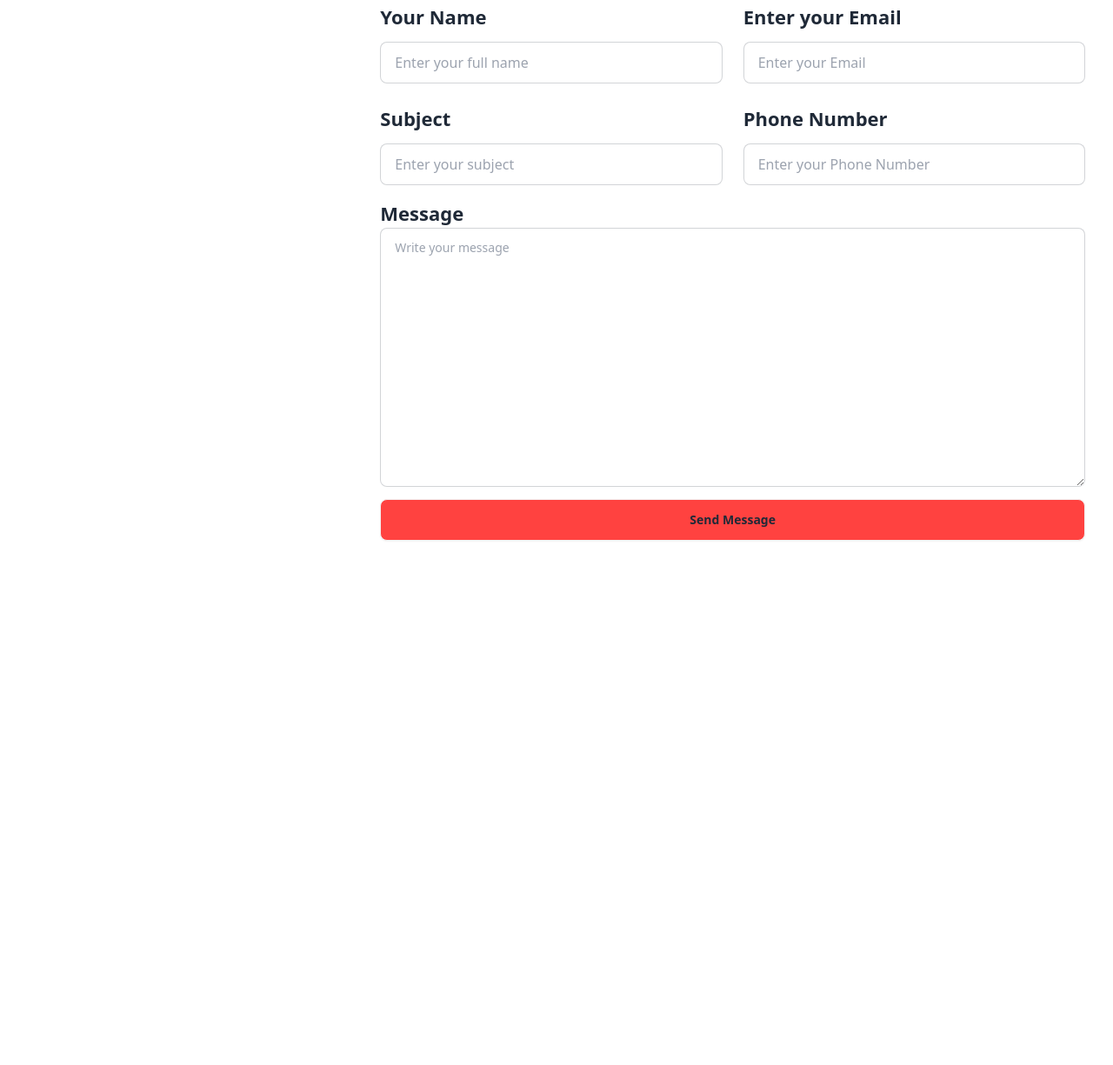
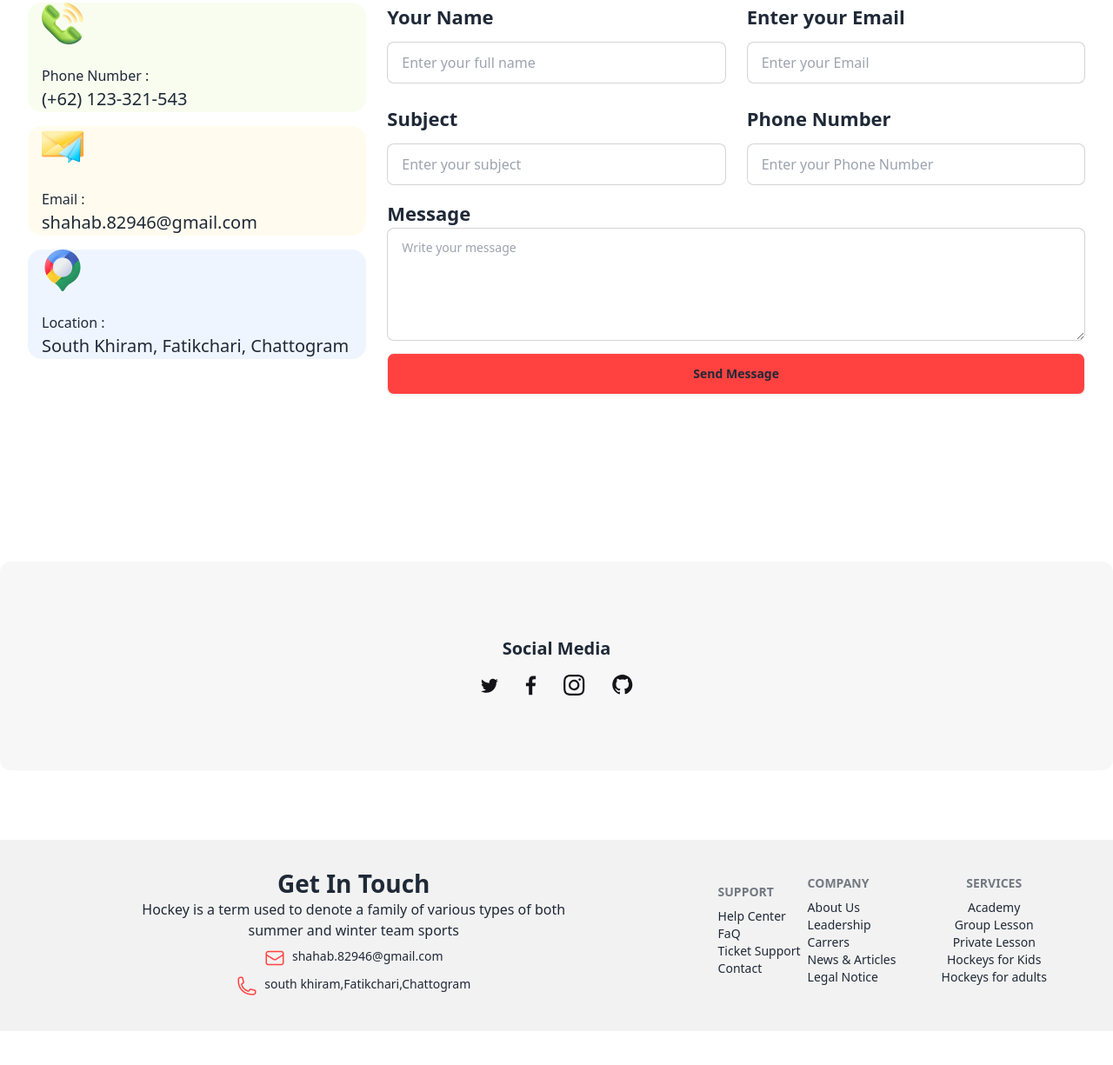
Before and after one commit to shahab-24/Hokey-Club, a plain HTML site: page index.html in a window 1280 px wide. Shown: the part 4136-5361 px from the top of the page at 87% size. Before the commit the page ends 4950 px from the top, so only its background shows below. Drawn offline with nearby package versions, Linux system fonts and the light colour scheme.

Commit message:
added footer

```diff
--- a/index.html
+++ b/index.html
@@ -269,13 +269,34 @@
 </div>
 </section>
 <!-- our new products section ends-->
+
+<!-- get in touch section -->
 <section class="my-48">
-  <div class="container mx-auto px-8">
+  <div class="container mx-auto px-8 gap-6">
     <h1 class="font-extrabold text-center text-5xl mb-4">Get In Touch</h1>
     <p class="text-center w-2/3 text-base font-medium space-y-6 mx-auto">each other by trying to manoeuvre the object of play, either a type of ball or a disk</p>
 
-    <div class="grid grid-cols-1 lg:grid-cols-3 mt-6">
-      <div>
+    <div class="grid grid-cols-1 lg:grid-cols-3 mt-6 gap-6">
+      <div class="flex flex-col">
+        <div class="flex flex-col gap-6 px-4 w-full text-left mb-4" style="border-radius: 16px;
+        background: rgba(188, 237, 109, 0.10);">
+          <img class="w-[48px] h-[48px]" src="Images/Group 1171275317.png" alt="">
+          <p>Phone Number :<br>
+            <span class="font-medium text-[20px]">(+62) 123-321-543</span></p>
+        </div>
+        <div class="flex flex-col gap-6 px-4 w-full text-left mb-4" style="border-radius: 16px;
+        background: rgba(253, 221, 95, 0.10);">
+          <img class="w-[48px] h-[48px]" src="Images/Group 1171275318.png" alt="">
+          <p>Email :<br>
+            <span class="font-medium text-[20px]">shahab.82946@gmail.com</span></p>
+        </div>
+        <div class="flex flex-col gap-6 px-4 w-full text-left mb-4" style="border-radius: 16px;
+        background: rgba(98, 156, 243, 0.10);">
+          <img class="w-[48px] h-[48px]" src="Images/Group 1171275321.png" alt="">
+          <p>Location :<br>
+            <span class="font-medium text-[20px]">South Khiram, Fatikchari, Chattogram</span></p>
+        </div>
+
 
       </div>
       <div class="lg:col-span-2">
@@ -296,22 +317,81 @@
         </div>
         <div class="mt-4">
           <label for="" class="font-bold text-[22px]">Message</label>
-        <textarea class="textarea textarea-bordered w-full" placeholder="Write your message" rows="10"></textarea>
+        <textarea class="textarea textarea-bordered w-full" placeholder="Write your message" rows="4"></textarea>
         </div>
         <button class="btn bg-[#FF4240] mt-2 w-full">Send Message</button>
 
       </div>
-    </div>
-
   </div>
 </section>
+<!-- get in touch sec ends -->
+<section class="my-10">
+  <div class="container mx-auto px-8 gap-6 h-60 flex flex-col justify-center items-center" style="border-radius: 12px;
+  background: rgba(19, 19, 24, 0.03);">
+    <div class="space-y-4">
+      <h3 class="text-xl font-bold text-center">Social Media</h3>
+      <img src="Images/Social.svg" alt="">
+    </div>
+  </div>
+</section>
+  </main>
+
+  <footer class="my-20">
+    <div class="container gap-6 flex justify-around items-center w-[100%] h-full">
+      <footer class="footer p-10 bg-base-200 text-base-content">
+        <aside>
+          <!-- <svg width="50" height="50" viewBox="0 0 24 24" xmlns="http://www.w3.org/2000/svg" fill-rule="evenodd" clip-rule="evenodd" class="fill-current"><path d="M22.672 15.226l-2.432.811.841 2.515c.33 1.019-.209 2.127-1.23 2.456-1.15.325-2.148-.321-2.463-1.226l-.84-2.518-5.013 1.677.84 2.517c.391 1.203-.434 2.542-1.831 2.542-.88 0-1.601-.564-1.86-1.314l-.842-2.516-2.431.809c-1.135.328-2.145-.317-2.463-1.229-.329-1.018.211-2.127 1.231-2.456l2.432-.809-1.621-4.823-2.432.808c-1.355.384-2.558-.59-2.558-1.839 0-.817.509-1.582 1.327-1.846l2.433-.809-.842-2.515c-.33-1.02.211-2.129 1.232-2.458 1.02-.329 2.13.209 2.461 1.229l.842 2.515 5.011-1.677-.839-2.517c-.403-1.238.484-2.553 1.843-2.553.819 0 1.585.509 1.85 1.326l.841 2.517 2.431-.81c1.02-.33 2.131.211 2.461 1.229.332 1.018-.21 2.126-1.23 2.456l-2.433.809 1.622 4.823 2.433-.809c1.242-.401 2.557.484 2.557 1.838 0 .819-.51 1.583-1.328 1.847m-8.992-6.428l-5.01 1.675 1.619 4.828 5.011-1.674-1.62-4.829z"></path></svg> -->
+          <div class="flex flex-col space-y-2 items-center justify-center">
+            <h1 class="text-[28px] font-extrabold text-center">Get In Touch</h1>
+          <p class="text-base text-center font-thin w-2/3">Hockey is a term used to denote a family of various types of both summer and winter team sports</p>
+          <div class="flex gap-2"><img style="width: 24px; height: 24px;" src="Images/Frame.png" alt=""><p>shahab.82946@gmail.com</p></div>
+          <div class="flex gap-2"><img style="width: 24px; height: 24px;"  src="Images/Frame1.png" alt=""><p>south khiram,Fatikchari,Chattogram</p></div>
+          </div>
+        </aside>
+         <div class="flex justify-between items-center lg:flex-row">
+           <div>
+            <nav>
+              <header class="footer-title">Support</header>
+             <ul>
+              <li>Help Center</li>
+              <li>FaQ</li>
+              <li>Ticket Support</li>
+              <li>Contact</li>
+
+             </ul>
+            </nav>
+           </div>
+          <div>
+            <nav>
+              <header class="footer-title">Company</header>
+             <ul>
+              <li>About Us</li>
+              <li>Leadership</li>
+              <li>Carrers</li>
+              <li>News & Articles</li>
+              <li>Legal Notice</li>
+             </ul>
+            </nav>
+          </div>
+         </div>
+        <div class="flex text-center items-center justify-center">
+          <nav>
+            <header class="footer-title">Services</header>
+            <ul>
+              <li>Academy</li>
+              <li>Group Lesson</li>
+              <li>Private Lesson</li>
+              <li>Hockeys for Kids</li>
+              <li>Hockeys for adults</li>
+            </ul>
+          </nav>
+        </div>
+      </footer>
+    </div>
 
 
 
 
-
-
-  </main>
-  <footer></footer>
+  </footer>
 </body>
 </html>
```
Also changed, not shown: Images/Frame.png (added), Images/Frame1.png (added), Images/Social.svg (added).
